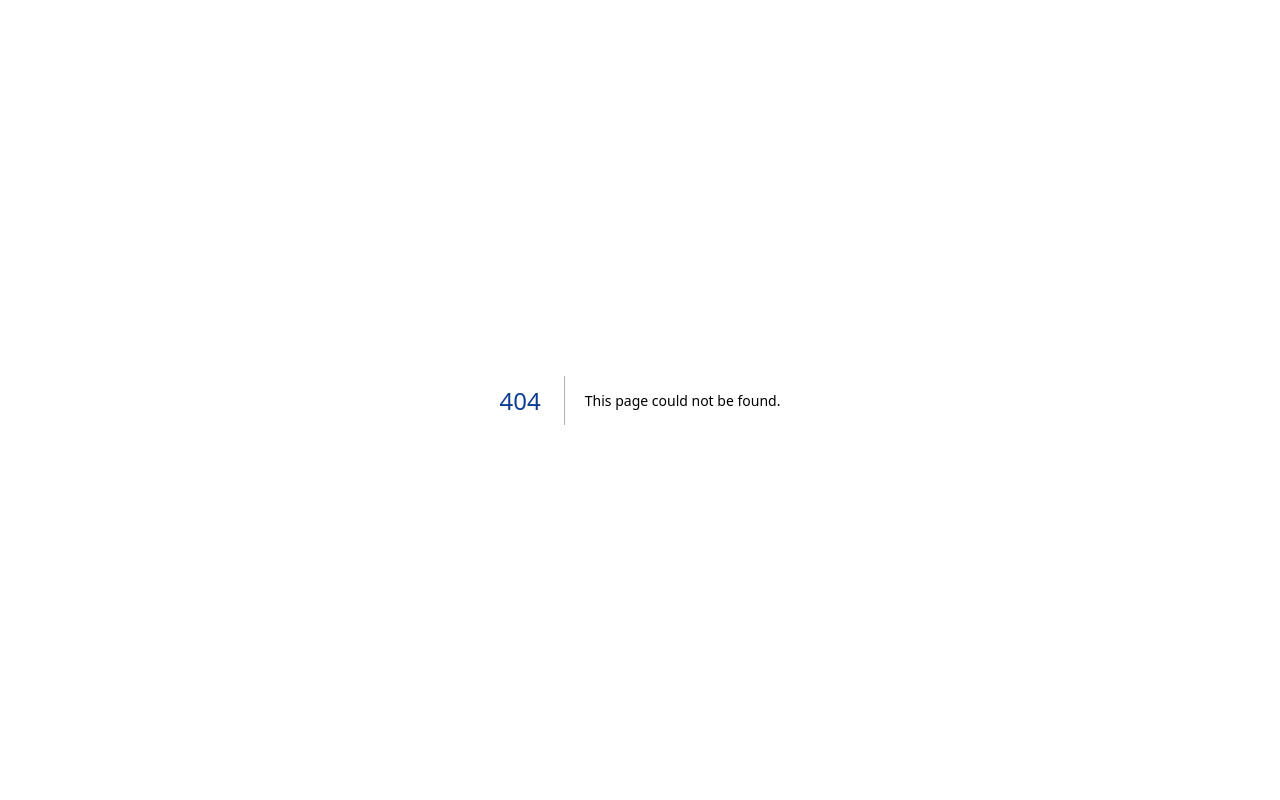
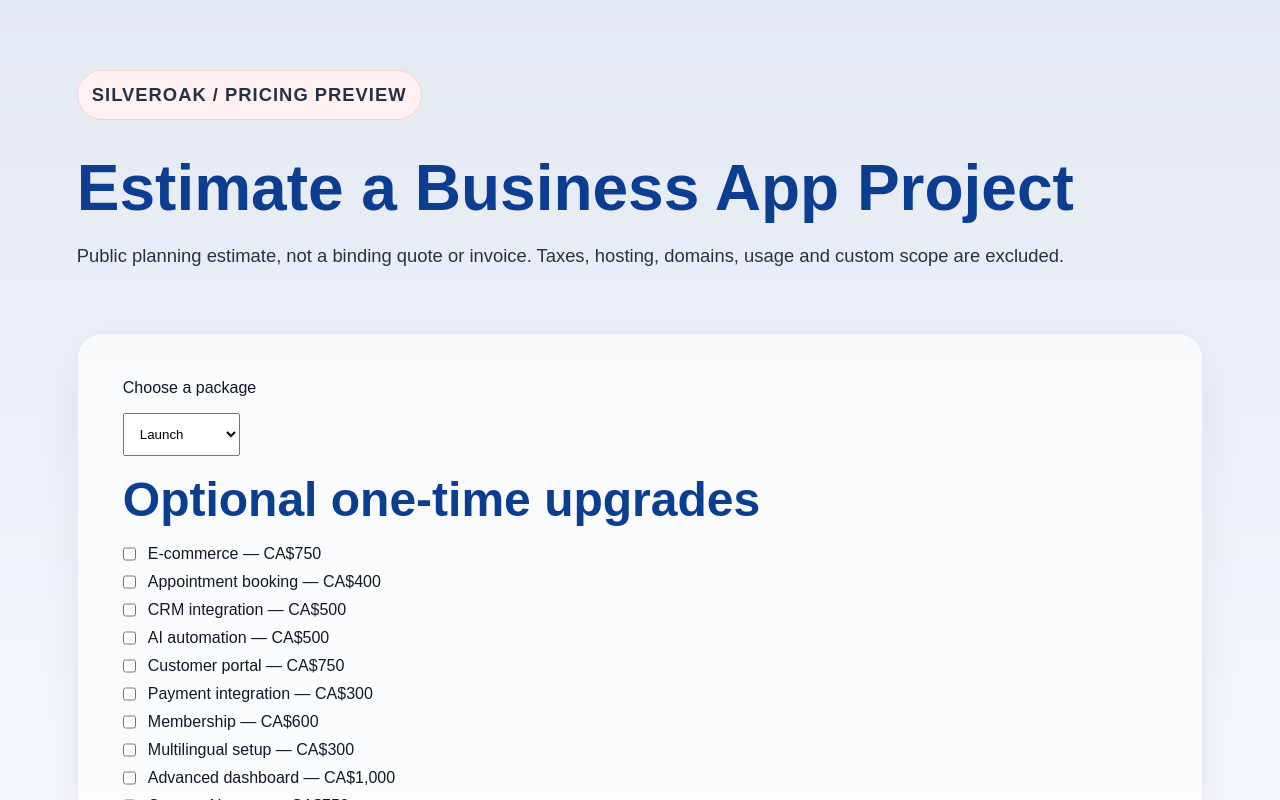
Before and after one commit to patrickprincivil/alliance_nasyonal_devlopman, a Next.js app: page /silveroak-app-launch/quote in a window 1280 px wide. Before the commit this address had no page. Built offline with nearby package versions, Linux system fonts and the light colour scheme.

Commit message:
feat: Silveroak MVP app/silveroak-app-launch/quote/page.tsx

```diff
--- /dev/null
+++ b/app/silveroak-app-launch/quote/page.tsx
@@ -0,0 +1,54 @@
+"use client";
+
+import { useState } from "react";
+import Link from "next/link";
+import { SERVICE_PACKAGES } from "@/lib/silveroak/catalog";
+import { calculateQuote } from "@/lib/silveroak/quote";
+
+const upgrades = [
+  { name: "E-commerce", setupCad: 750 },
+  { name: "Appointment booking", setupCad: 400 },
+  { name: "CRM integration", setupCad: 500 },
+  { name: "AI automation", setupCad: 500 },
+  { name: "Customer portal", setupCad: 750 },
+  { name: "Payment integration", setupCad: 300 },
+  { name: "Membership", setupCad: 600 },
+  { name: "Multilingual setup", setupCad: 300 },
+  { name: "Advanced dashboard", setupCad: 1000 },
+  { name: "Custom AI agent", setupCad: 750 },
+  { name: "PWA package", setupCad: 500 },
+];
+
+export default function QuotePreviewPage() {
+  const [packageId, setPackageId] = useState<(typeof SERVICE_PACKAGES)[number]["id"]>("launch");
+  const [selected, setSelected] = useState<string[]>([]);
+  const chosen = upgrades.filter((addon) => selected.includes(addon.name));
+  const quote = calculateQuote({ packageId, addons: chosen });
+  return (
+    <main className="page">
+      <p className="eyebrow">Silveroak / Pricing Preview</p>
+      <h1>Estimate a Business App Project</h1>
+      <p>Public planning estimate, not a binding quote or invoice. Taxes, hosting, domains, usage and custom scope are excluded.</p>
+      <section className="subSection">
+        <label htmlFor="service-package">Choose a package</label>
+        <select id="service-package" value={packageId} onChange={(e) => setPackageId(e.target.value as typeof packageId)} style={{ padding: 12, display: "block", margin: "16px 0" }}>
+          {SERVICE_PACKAGES.map((p) => <option key={p.id} value={p.id}>{p.name}</option>)}
+        </select>
+        <h2>Optional one-time upgrades</h2>
+        <div style={{ display: "grid", gap: 10, margin: "18px 0 26px" }}>
+          {upgrades.map((addon) => (
+            <label key={addon.name} style={{ display: "flex", gap: 12 }}>
+              <input type="checkbox" checked={selected.includes(addon.name)} onChange={(e) => setSelected((before) => e.target.checked ? [...before, addon.name] : before.filter((x) => x !== addon.name))} />
+              {addon.name} — CA${addon.setupCad.toLocaleString("en-CA")}
+            </label>
+          ))}
+        </div>
+        <h2>Indicative estimate</h2>
+        <p>Setup: <strong>CA${quote.totalSetupCad.toLocaleString("en-CA")}</strong></p>
+        <p>Monthly: <strong>CA${quote.monthlyCad.toLocaleString("en-CA")}</strong></p>
+        <p>{quote.description}</p>
+        <Link className="statusBadge" href="/silveroak-app-launch/request">Request a consultation</Link>
+      </section>
+    </main>
+  );
+}
```
